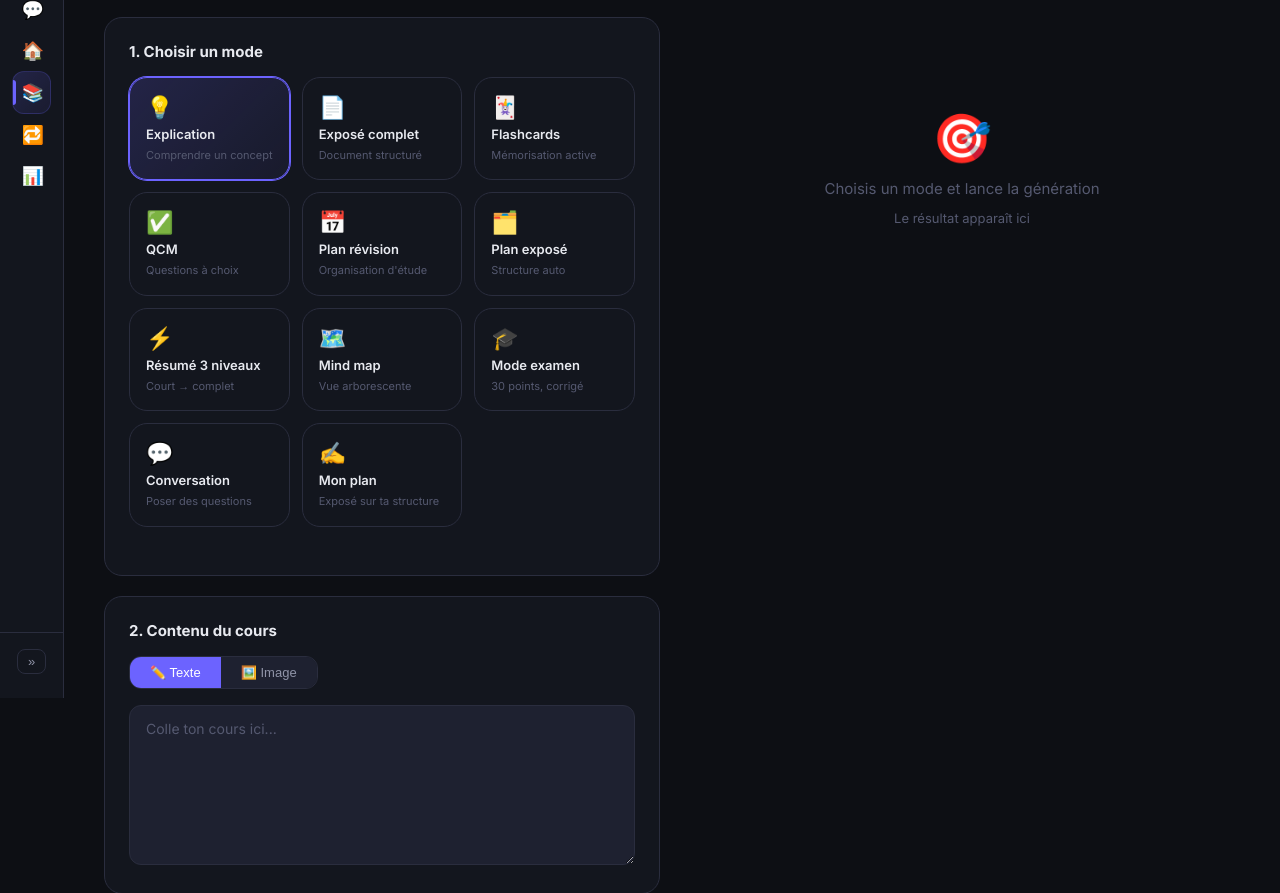
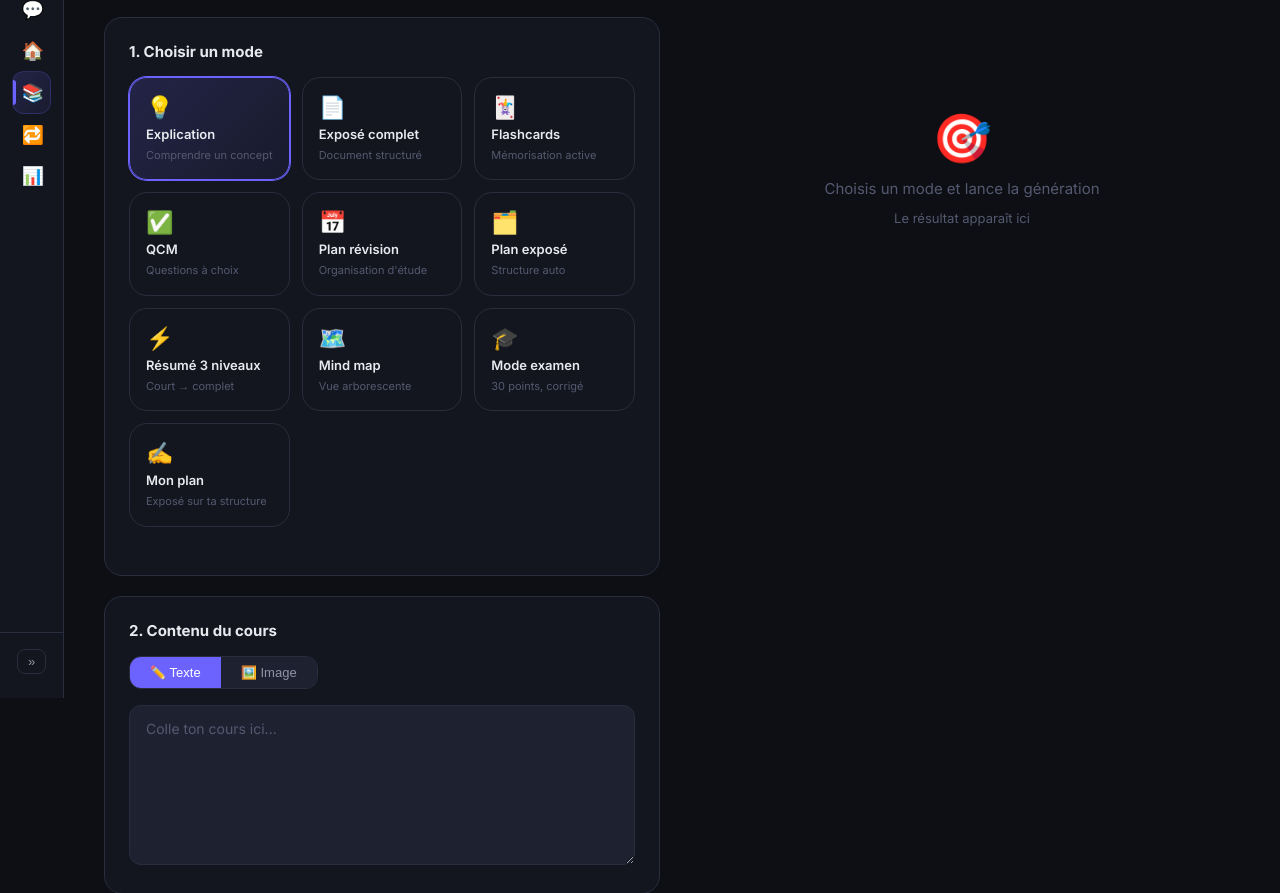
Before and after one commit to DJACK73/study-agent, a Flask app: page /apprendre?mode=9 in a window 1280 px wide. Shown: the part 102-995 px from the top of the page. Run offline with Flask 3, Linux system fonts and the light colour scheme.

Commit message:
refactor: retrait du mode Conversation (remplacé par /discuter)

```diff
--- a/app.py
+++ b/app.py
@@ -11,7 +11,7 @@ from modules.database import (init_db, save_session, save_cards,
                                record_review, get_stats,
                                get_maitrise_par_sujet)
 from modules.spacedrepetition import sm2
-from modules.generator import (generer, generer_avec_plan, generer_conversation,
+from modules.generator import (generer, generer_avec_plan,
                                proposer_plan, generer_section)
 
 app = Flask(__name__)
@@ -144,31 +144,6 @@ def api_generer_plan():
             resultat = generer_avec_plan(texte, plan, est_image=False)
 
         return jsonify({"resultat": resultat})
-    except Exception as e:
-        return jsonify({"error": str(e)}), 500
-
-
-@app.route("/api/conversation", methods=["POST"])
-def api_conversation():
-    data      = request.get_json(force=True)
-    contenu   = data.get("contenu", "").strip()
-    question  = data.get("question", "").strip()
-    image_b64 = data.get("image_b64", "")
-
-    if not question:
-        return jsonify({"error": "Question vide"}), 400
-
-    try:
-        if image_b64:
-            img_data = base64.b64decode(image_b64)
-            img_path = os.path.join(INPUT_DIR, "upload_temp.jpg")
-            with open(img_path, "wb") as f:
-                f.write(img_data)
-            rep = generer_conversation(img_path, question, est_image=True)
-        else:
-            rep = generer_conversation(contenu, question, est_image=False)
-
-        return jsonify({"reponse": rep})
     except Exception as e:
         return jsonify({"error": str(e)}), 500
 
--- a/templates/apprendre.html
+++ b/templates/apprendre.html
@@ -126,21 +126,6 @@
 .qcm-choice.correct { border-color: var(--green); background: rgba(61,220,132,.1); color: var(--green); }
 .qcm-choice.wrong   { border-color: var(--red);   background: rgba(255,107,107,.1); color: var(--red); }
 
-/* Mode conversation */
-.chat-messages { display: flex; flex-direction: column; gap: 16px; max-height: 400px; overflow-y: auto; padding: 4px; }
-.chat-msg { display: flex; gap: 12px; align-items: flex-start; }
-.chat-msg.user { flex-direction: row-reverse; }
-.chat-bubble {
-  max-width: 75%;
-  padding: 12px 16px;
-  border-radius: 16px;
-  font-size: 14px;
-  line-height: 1.6;
-}
-.chat-msg.ai .chat-bubble   { background: var(--bg3); border: 1px solid var(--border); border-top-left-radius: 4px; }
-.chat-msg.user .chat-bubble { background: linear-gradient(135deg,var(--accent),#5146e0); color: #fff; border-top-right-radius: 4px; }
-.chat-avatar { width: 32px; height: 32px; border-radius: 50%; display: flex; align-items: center; justify-content: center; font-size: 16px; flex-shrink: 0; background: var(--bg3); border: 1px solid var(--border); }
-
 /* Mode plan */
 .plan-step { display: flex; gap: 4px; align-items: center; margin-bottom: 8px; }
 .plan-step-num { width: 24px; height: 24px; background: var(--accent); border-radius: 50%; display: flex; align-items: center; justify-content: center; font-size: 11px; font-weight: 700; flex-shrink: 0; }
@@ -201,11 +186,6 @@
           <span class="mode-icon">🎓</span>
           <span class="mode-name">Mode examen</span>
           <span class="mode-desc">30 points, corrigé</span>
-        </div>
-        <div class="mode-card" onclick="selectMode(10,this)" data-mode="10">
-          <span class="mode-icon">💬</span>
-          <span class="mode-name">Conversation</span>
-          <span class="mode-desc">Poser des questions</span>
         </div>
         <div class="mode-card" onclick="selectMode(11,this)" data-mode="11">
           <span class="mode-icon">✍️</span>
@@ -444,20 +424,6 @@
       </div>
     </div>
 
-    <!-- Conversation (mode 10) -->
-    <div class="result-box" id="result-conversation">
-      <div class="result-header">
-        <span>💬</span>
-        <span style="font-size:14px;font-weight:600;flex:1;">Conversation</span>
-      </div>
-      <div class="result-content">
-        <div class="chat-messages" id="chat-messages"></div>
-        <div style="display:flex;gap:10px;margin-top:16px;">
-          <input class="input" id="chat-input" placeholder="Pose ta question..." onkeydown="if(event.key==='Enter')sendChat()"/>
-          <button class="btn btn-primary" onclick="sendChat()">Envoyer</button>
-        </div>
-      </div>
-    </div>
   </div>
 </div>
 {% endblock %}
@@ -481,8 +447,6 @@ function selectLongueur(longueur, el) {
 let fcCards = [], fcIndex = 0, fcScore = 0, fcFlipped = false;
 let qcmData = [], qcmIndex = 0, qcmScore = 0, qcmAnswered = [];
 
-// Données conversation
-let chatContenu = '', chatImageB64 = '';
 
 function selectMode(mode, el) {
   currentMode = mode;
@@ -527,7 +491,7 @@ function removeImage() {
 }
 
 function hideAllResults() {
-  ['result-expose','result-text','result-flashcards','result-qcm','result-conversation']
+  ['result-expose','result-text','result-flashcards','result-qcm']
     .forEach(id => document.getElementById(id).style.display = 'none');
 }
 
@@ -553,15 +517,6 @@ async function lancer() {
       hideLoading();
       if (data.error) { showToast(data.error, 'error'); return; }
       showTextResult(data.resultat, '✍️', 'Exposé depuis ton plan');
-
-    } else if (currentMode === 10) {
-      // Mode conversation — juste initialiser
-      hideLoading();
-      chatContenu   = texte;
-      chatImageB64  = imageB64;
-      document.getElementById('chat-messages').innerHTML = '';
-      addChatMsg('ai', '👋 Cours chargé ! Pose-moi tes questions sur ce contenu.');
-      showResult('result-conversation');
 
     } else {
       const data = await apiPost('/api/generer', {
@@ -993,38 +948,6 @@ function answerQcm(i) {
 
 function nextQcm() { if (qcmIndex < qcmData.length-1) { qcmIndex++; updateQcm(); } }
 function prevQcm() { if (qcmIndex > 0) { qcmIndex--; updateQcm(); } }
-
-// ── Conversation ──────────────────────────────────────────
-function addChatMsg(role, text) {
-  const msgs = document.getElementById('chat-messages');
-  const div  = document.createElement('div');
-  div.className = `chat-msg ${role}`;
-  div.innerHTML = `
-    <div class="chat-avatar">${role === 'ai' ? '🧠' : '👤'}</div>
-    <div class="chat-bubble">${role === 'ai' ? renderMarkdown(text) : text}</div>
-  `;
-  msgs.appendChild(div);
-  msgs.scrollTop = msgs.scrollHeight;
-}
-
-async function sendChat() {
-  const input = document.getElementById('chat-input');
-  const q = input.value.trim();
-  if (!q) return;
-  input.value = '';
-  addChatMsg('user', q);
-  showLoading('Gemini réfléchit...');
-  try {
-    const data = await apiPost('/api/conversation', {
-      contenu: chatContenu, question: q, image_b64: chatImageB64
-    });
-    hideLoading();
-    addChatMsg('ai', data.reponse || data.error || 'Erreur');
-  } catch(e) {
-    hideLoading();
-    addChatMsg('ai', '❌ Erreur de connexion.');
-  }
-}
 
 // ── Sélecteur de modèle PDF ───────────────────────────────
 let _pdfCallback = null;  // fonction appelée après choix du modèle
```
